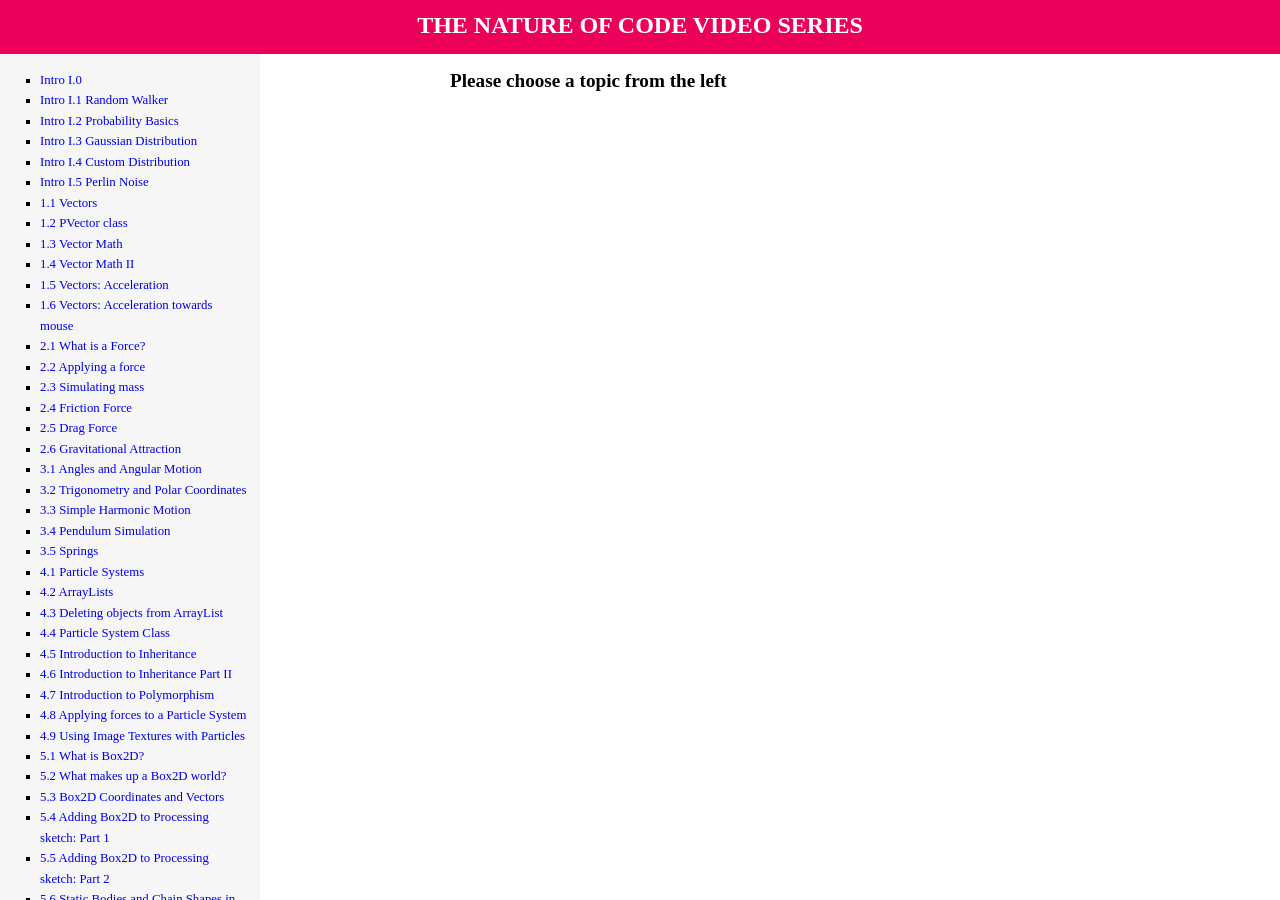
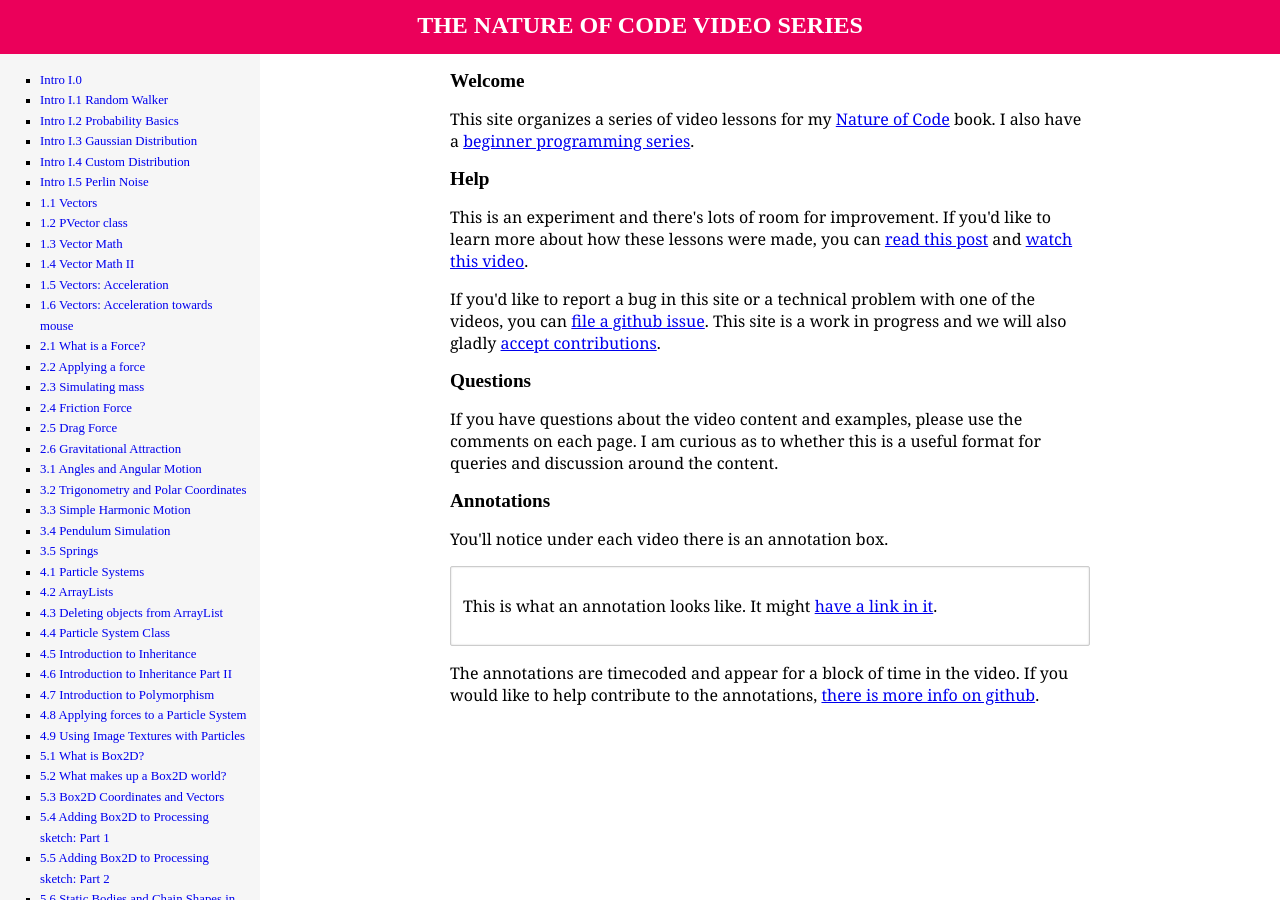
Before and after one commit to nature-of-code/video.natureofcode.com, a Jekyll site: the page built from index.html, in a window 1280 px wide and 900 px high. Built offline with Jekyll 4.4.1, drawn with Linux system fonts in a browser that asks for light colours; some web fonts are replaced.

Commit message:
updating homepage and readme

```diff
--- a/index.html
+++ b/index.html
@@ -3,4 +3,26 @@ layout: default
 title: Home
 ---
 
-<h2>Please choose a topic from the left</h2>
+<h2>Welcome</h2>
+
+<p>This site organizes a series of video lessons for my <a href="http://natureofcode.com">Nature of Code</a> book.  I also have a <a href="http://video.natureofcode.com">beginner programming series</a>.
+
+<h2>Help</h2>
+
+<p>This is an experiment and there's lots of room for improvement.  If you'd like to learn more about how these lessons were made, you can <a href="http://shiffman.net/2013/08/01/video-lesson-documentation/">read this post</a> and <a href="https://vimeo.com/71476071">watch this video</a>.
+
+<p>If you'd like to report a bug in this site or a technical problem with one of the videos, you can <a href="https://github.com/shiffman/video.natureofcode.com">file a github issue</a>.  This site is a work in progress and we will also gladly <a href="https://github.com/shiffman/video.natureofcode.com/">accept contributions</a>.</p>
+
+<h2>Questions</h2>
+
+<p>If you have questions about the video content and examples, please use the comments on each page.  I am curious as to whether this is a useful format for queries and discussion around the content.</p>
+
+<h2>Annotations</h2>
+
+<p>You'll notice under each video there is an annotation box.</p>
+
+<div id="footnotes">
+	<p>This is what an annotation looks like.  It might <a href="http://www.google.com">have a link in it</a>.</p>
+</div>
+
+<p>The annotations are timecoded and appear for a block of time in the video.  If you would like to help contribute to the annotations, <a href="https://github.com/shiffman/video.natureofcode.com/blob/gh-pages/README.md">there is more info on github</a>.</p>
```
Also changed, not shown: README.md.
